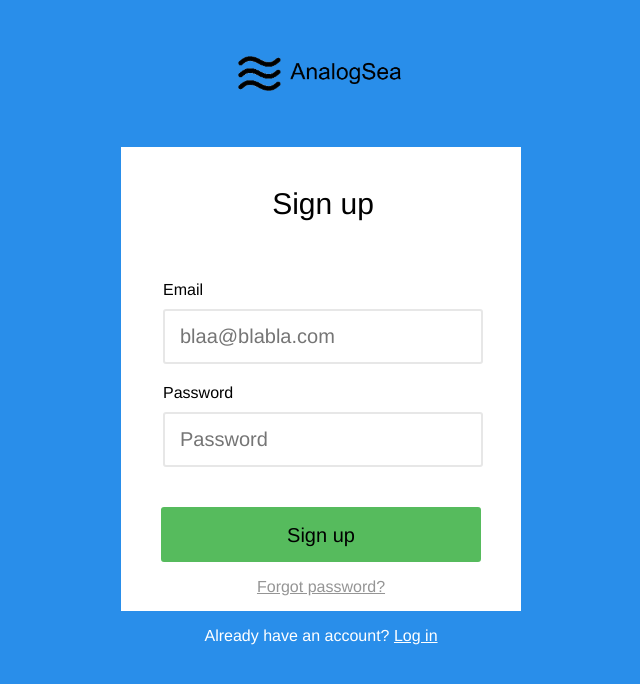
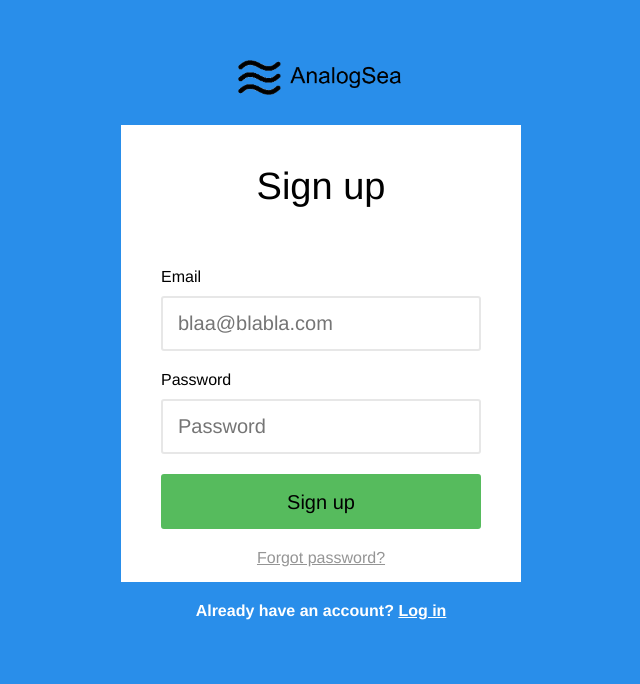
Before and after one commit to badrbenfraj/practice_project, a plain HTML site: page signup_page.html in a window 1280 px wide. Shown: the whole page, without its empty margins (319-959 px from the left). Drawn offline with Linux system fonts and the light colour scheme.

Commit message:
sign up page challenge

```diff
--- a/signup_page.html
+++ b/signup_page.html
@@ -2,11 +2,12 @@
 <html>
 <head>
 	<link rel="stylesheet" type="text/css" href="style/signup_page.css">
+	<meta charset="utf-8">
 	<title>signup page</title>
 </head>
 <body>
-	<p class="Forgot"><img src="img/logo.png" class="logo"></p>
-	<form>
+	<p><img src="img/logo.png" class="logo"></p>
+	<form role="form" action="/signup" method="post">
 		<fieldset>
 			<legend>Sign up</legend>
 			<label for="email">Email</label>
@@ -14,11 +15,11 @@
 			<label for="password">Password</label>
 			<input type="password" name="password" class="password" placeholder="Password" required>
 		</fieldset>
-		<input type="button" class="button" name="button" value="Sign up">
+		<input type="submit" class="button"  name="button" value="Sign up">
 		<a href="/forgot_password/new"><p class="fpwd">Forgot password?</p></a>
 	</form>
 	<section>
-		<p class="Forgot">Already have an account? <a href="">Log in</a></p>
+		<p>Already have an account? <a href="/login">Log in</a></p>
 	</section>
 </body>
 </html>
--- a/style/signup_page.css
+++ b/style/signup_page.css
@@ -1,10 +1,12 @@
 *{
 	box-sizing: border-box;
 	font-family: helvetica;
+	margin: 0;
 }
 body{
 	background-color: #298eea;
 	position: relative;
+	top: 60px;
 }
 .logo{
 	 vertical-align: middle;
@@ -19,14 +21,14 @@ form{
 
 fieldset{
 	border:transparent;
-	padding: 0 40px 40px 40px;
+	padding: 0 40px 20px 40px;
 }
 legend, p{
 	text-align: center;
 }
 
 legend{
-	font-size: 30px;
+	font-size: 38px;
 	padding: 40px;
 }
 input, label{
@@ -50,13 +52,18 @@ input{
 .button{
 	background-color: #56bb5d;
 	border: 2px solid #56bb5d;
+	cursor: pointer;
 }
 img{
 	height: 35px;
-	margin: 40px;
+	margin-bottom: 30px;
 }
 section p, a{
 	color: #fff;
+}
+section p{
+	padding-top: 20px;
+	font-weight: bold;
 }
 form a{
 	color: #959595;
@@ -66,4 +73,5 @@ form a{
 .fpwd{
 	text-align: center;
 	padding-bottom: 15px;
+	padding-top: 20px;
 }
```
